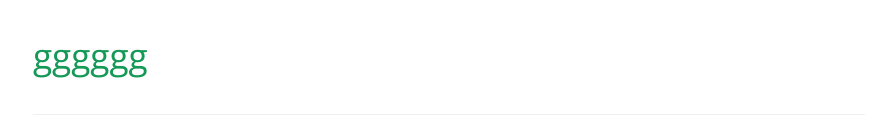
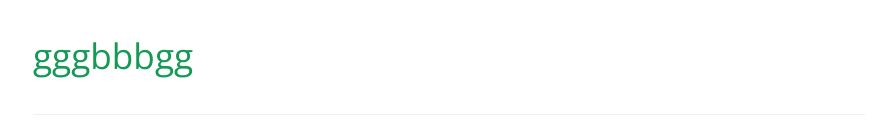
Before and after one commit to tangting1900/Web, a plain HTML site: page index.html in a window 1280 px wide. Shown: the part 1264-1396 px from the top of the page, without its empty margins (191-1083 px from the left). Drawn offline with nearby package versions, Linux system fonts and the light colour scheme.

Commit message:
ggg
gggggg

```diff
--- a/index.html
+++ b/index.html
@@ -45,7 +45,7 @@
 <p>Having trouble with Pages? Check out our <a href="https://help.github.com/pages">documentation</a> or <a href="https://github.com/contact">contact support</a> and we’ll help you sort it out.</p>
 
 <h1>
-<a id="gggggg" class="anchor" href="#gggggg" aria-hidden="true"><span class="octicon octicon-link"></span></a>gggggg</h1>
+<a id="gggggg" class="anchor" href="#gggggg" aria-hidden="true"><span class="octicon octicon-link"></span></a>gggbbbgg</h1>
 
       <footer class="site-footer">
         <span class="site-footer-owner"><a href="https://github.com/tangting1900/Web">Web</a> is maintained by <a href="https://github.com/tangting1900">tangting1900</a>.</span>
```
